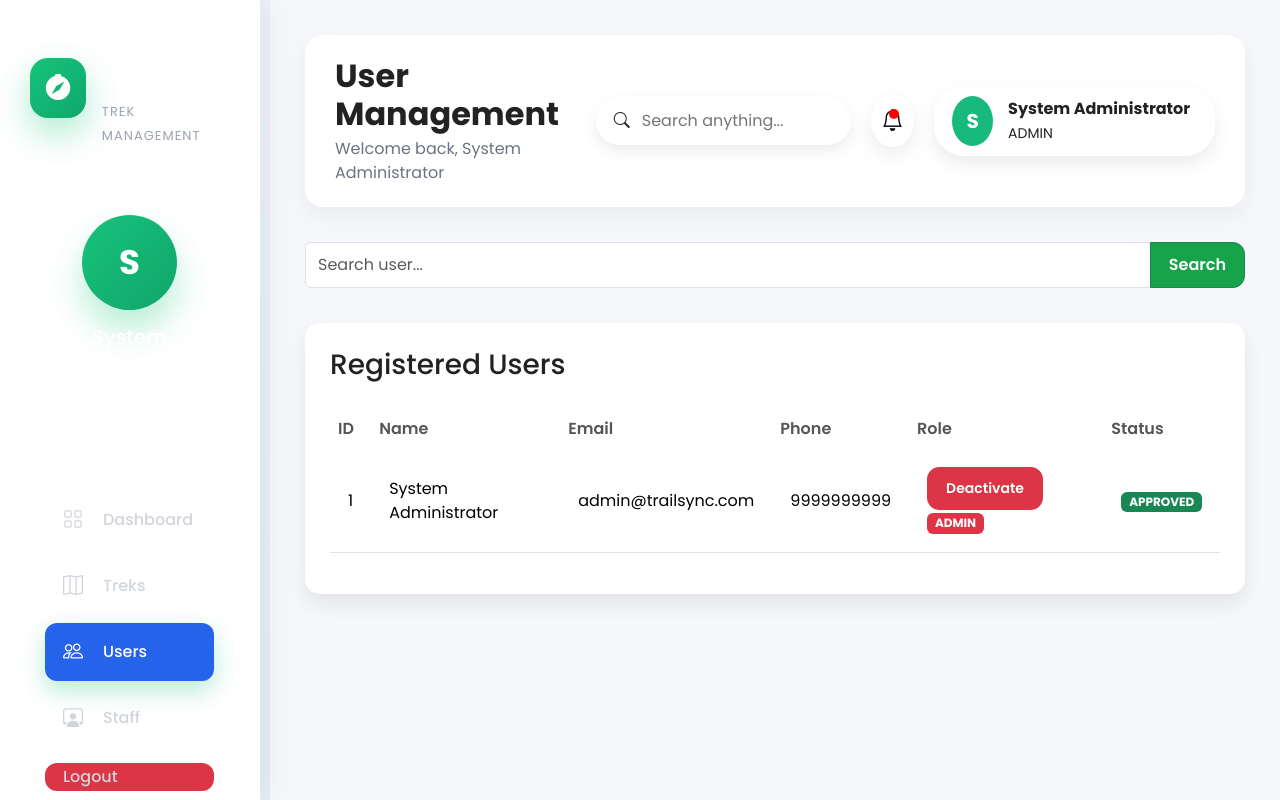
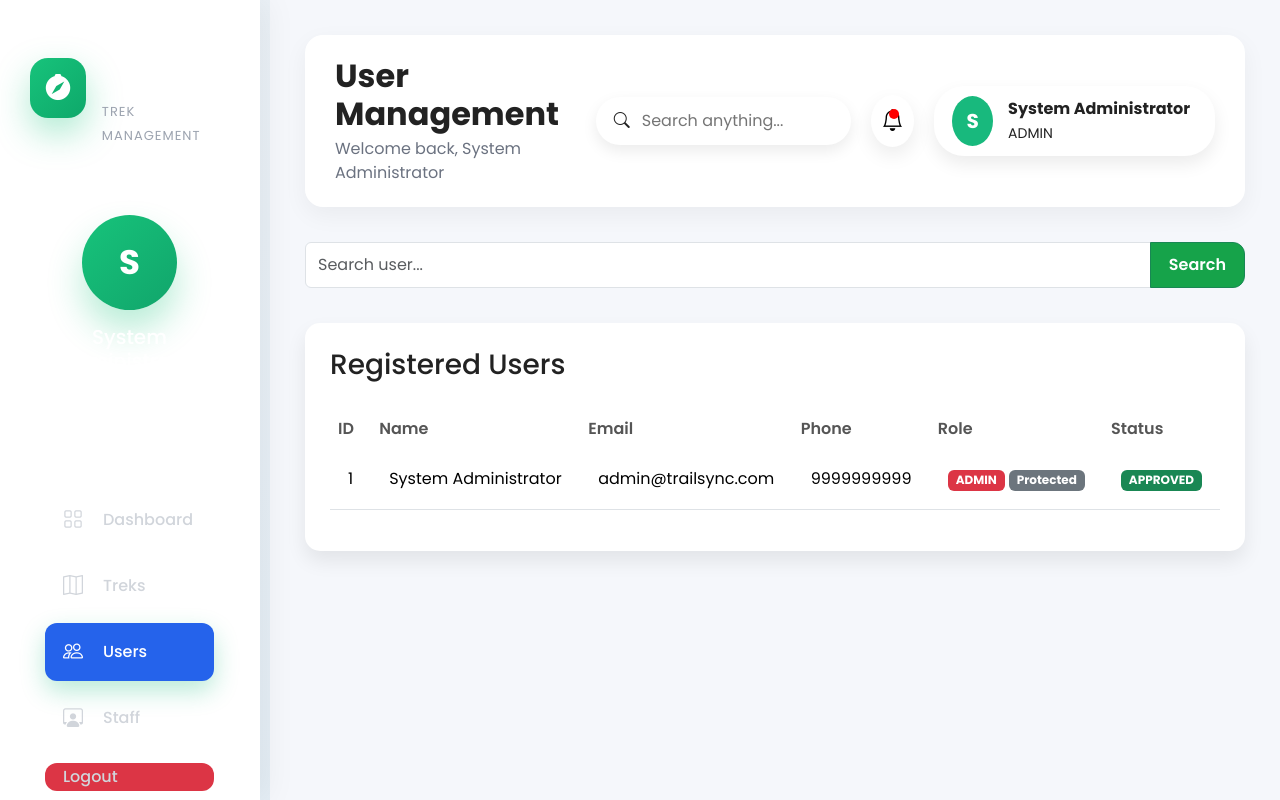
Before and after one commit to 25f1001114/Trekking-Management-Application, a Flask app: page /admin/users in a window 1280 px wide. Run offline with Flask 3, Linux system fonts and the light colour scheme; a user stored in the database is signed in.

Commit message:
Hide deactivate button for admin

```diff
--- a/app/templates/admin/users.html
+++ b/app/templates/admin/users.html
@@ -87,39 +87,32 @@ Search
 
             <td>
 
+                {% if user.role == "ADMIN" %}
+
+                    <span class="badge bg-danger">ADMIN</span>
+                    <span class="badge bg-secondary">Protected</span>
+
+                {% else %}
+
                     {% if user.is_active %}
-
-                    <a
-                    class="btn btn-danger btn-sm"
-                        href="{{ url_for('admin.toggle_user',user_id=user.id) }}">
-
+                        <a class="btn btn-danger btn-sm"
+                            href="{{ url_for('admin.toggle_user', user_id=user.id) }}"
+                            onclick="return confirm('Deactivate this user?')">
                             Deactivate
-
                         </a>
                     {% else %}
-                    <a
-                    class="btn btn-success btn-sm"
-                        href="{{ url_for('admin.toggle_user',user_id=user.id) }}">
-
+                        <a class="btn btn-success btn-sm"
+                            href="{{ url_for('admin.toggle_user', user_id=user.id) }}"
+                            onclick="return confirm('Activate this user?')">
                             Activate
                         </a>
                     {% endif %}
 
-
-                {% if user.role=="ADMIN" %}
-
-                    <span class="badge bg-danger">
-                        ADMIN
-                    </span>
-                {% elif user.role=="STAFF" %}
-                    <span class="badge bg-primary">
-                        STAFF
-                    </span>
-
+                    {% if user.role == "STAFF" %}
+                        <span class="badge bg-primary">STAFF</span>
                     {% else %}
-                    <span class="badge bg-success">
-                        TREKKER
-                    </span>
+                        <span class="badge bg-success">TREKKER</span>
+                    {% endif %}
 
                 {% endif %}
 
```
Lines whose indentation alone changed are shown as unchanged.
